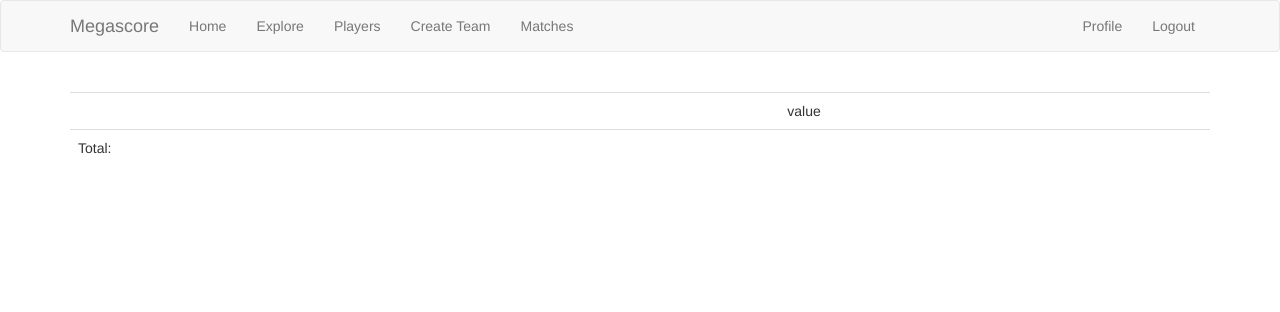
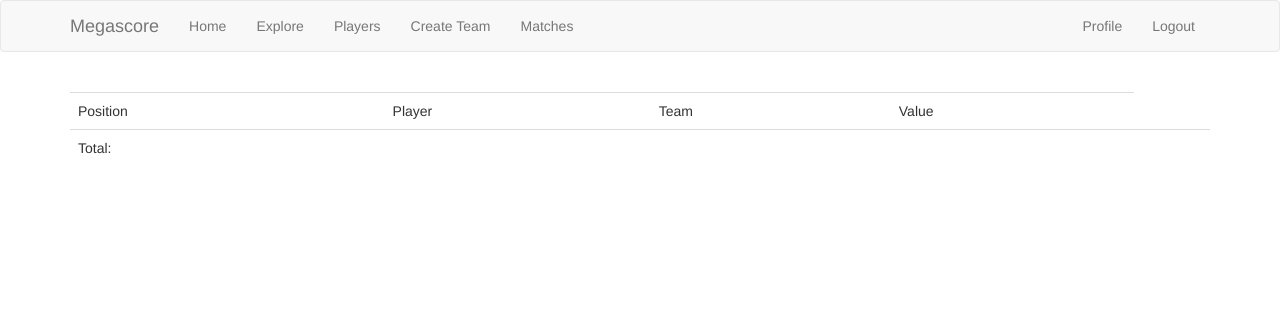
Before and after one commit to multavici/fantasy_football, a Python web app: template app/templates/fantasy_team.html in a window 1280 px wide. Shown: the top 312 px of the page. Run offline with Jinja, Linux system fonts and the light colour scheme; the template is opened without the code that fills it, so the values that code supplies are empty; some libraries are stand-ins or nearby versions.

Commit message:
add total score to fantasy team view

```diff
--- a/app/templates/fantasy_team.html
+++ b/app/templates/fantasy_team.html
@@ -4,10 +4,10 @@
     <h1>{{ fteam.name }}</h1>
     <table class="table table-hover">
         <tr>
-            <td></td>
-            <td></td>
-            <td></td>
-            <td>value</td>
+            <td>Position</td>
+            <td>Player</td>
+            <td>Team</td>
+            <td>Value</td>
             {% for matchday in matchdays %}
             <td>{{ matchday.id }}</td>
             {% endfor %}
@@ -31,6 +31,7 @@
             {% for matchday in matchdays %}
             <td>{{ fteam.matchday_score(matchday) }}</td>
             {% endfor %}
+            <td><strong>{{ fteam.total_score() }}</strong></td>
         </tr>
     </table>
 {% endblock %}
```
Also changed, not shown: app/models.py (+8 -0 lines), app.db.
